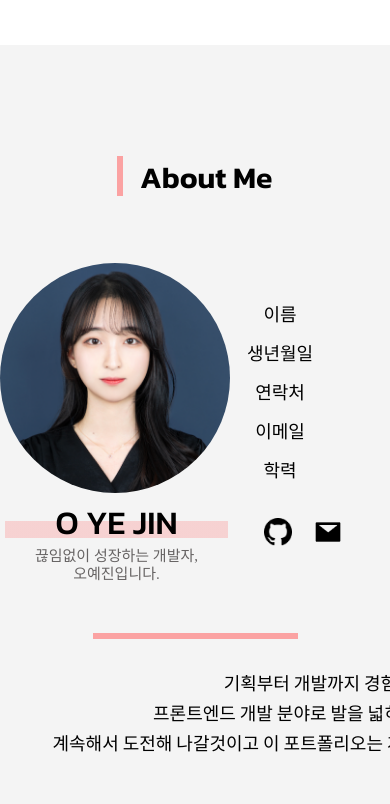
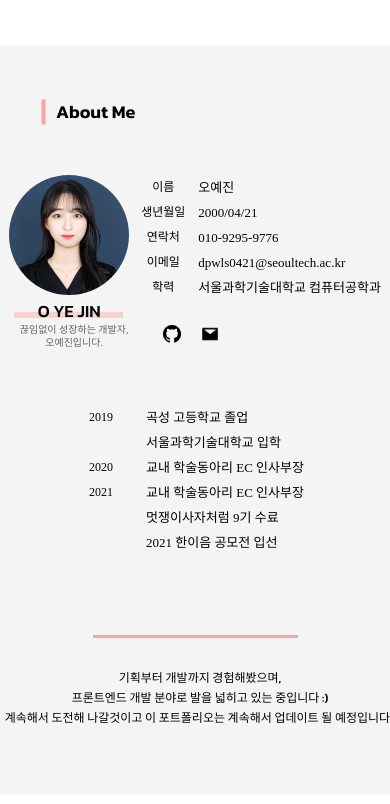
Before and after one commit to yexjin/yejin-portfolio, a React (Create React App) app in the folder portfolio/: page / in a window 390 px wide. Shown: the part 559-1363 px from the top of the page. Built offline with nearby package versions, Linux system fonts and the light colour scheme; a web font is replaced by a local one.

Commit message:
[반응형] AboutMe

```diff
--- a/portfolio/src/components/atoms/AboutMeItem.js
+++ b/portfolio/src/components/atoms/AboutMeItem.js
@@ -6,21 +6,28 @@ display: flex;
 `
 const Items = styled.div`
 width: 70px;
-height: 23px;
+@media screen and (max-width: 767px) {
+    width: 30px;
+}
 `
 
 const Item = styled.div`
-height: 25px;
 width: 100px;
 
 font-family: Noto-Medium;
-font-style: normal;
 font-size: 18px;
 line-height: 25px;
 
 color: #000000;
 margin-bottom: 14px;
 text-align: center;
+
+@media screen and (max-width: 767px) {
+    font-size: 12px;
+    margin-bottom: 0px;
+    width: 50px;
+
+}
 `
 
 const Value = styled.div`
@@ -34,6 +41,11 @@ line-height: 25px;
 color: #000000;
 margin-bottom: 14px;
 margin-left: 92px;
+@media screen and (max-width: 767px) {
+    font-size: 13px;
+     margin-bottom: 0px;
+     margin-left: 30px;
+}
 `
 
 const items = [
--- a/portfolio/src/components/atoms/AboutMeText.js
+++ b/portfolio/src/components/atoms/AboutMeText.js
@@ -12,6 +12,12 @@ text-align: center;
 
 color: #000000;
 margin: 0 auto;
+@media screen and (max-width: 767px) {
+    width: 400px;
+    height: 50px;
+    font-size: 12px;
+    line-height: 20px;
+}
 `
 
 function AboutMeText() {
--- a/portfolio/src/components/atoms/BannerBigText.js
+++ b/portfolio/src/components/atoms/BannerBigText.js
@@ -1,10 +1,6 @@
 import React from 'react'
 import styled from 'styled-components'
 import { Typing } from 'typing-effect-reactjs';
-import AOS from 'aos'
-import 'aos/dist/aos.css'
-
-AOS.init();
 
 const Text = styled.div`
 width: 450px;
@@ -31,7 +27,7 @@ const types = ['프론트엔드 개발자', '더 많이 공부하고 싶은 개
 
 function BannerBigText() {
     return (
-        <Text data-aos="fade-right"  data-aos-duration="500">
+        <Text>
             <Typing
                 text={types}
                 typeSpeed={100}
--- a/portfolio/src/components/atoms/MyActivity.js
+++ b/portfolio/src/components/atoms/MyActivity.js
@@ -7,11 +7,12 @@ display: flex;
 const Items = styled.div`
 display: flex;
 width: 70px;
-height: 23px;
+@media screen and (max-width: 767px) {
+    width: 30px;
+}
 `
 
 const Item = styled.div`
-height: 25px;
 width: 100px;
 
 font-family: Noto-Medium;
@@ -22,6 +23,12 @@ line-height: 25px;
 color: #000000;
 margin-bottom: 14px;
 text-align: center;
+@media screen and (max-width: 767px) {
+    font-size: 12px;
+    margin-bottom: 0px;
+    width: 50px;
+
+}
 `
 
 const Values = styled.div`
@@ -38,6 +45,11 @@ line-height: 25px;
 
 color: #000000;
 margin-bottom: 14px;
+@media screen and (max-width: 767px) {
+    font-size: 13px;
+     margin-bottom: 0px;
+     margin-left: 30px;
+}
 `
 
 const activities = [
--- a/portfolio/src/components/atoms/MyImg.js
+++ b/portfolio/src/components/atoms/MyImg.js
@@ -8,7 +8,14 @@ width: 230px;
 height: 230px;
 border-radius: 50%;
 
-background: #C4C4C4;
+@media screen and (max-width: 1279px) {
+    width: 130px;
+    height: 130px;
+  }
+@media screen and (max-width: 767px) {
+    width: 120px;
+    height: 120px;
+}
 `
 
 const Text = styled.div`
@@ -22,16 +29,26 @@ width: 223px;
 text-align: center;
 margin-left: 5px;
 margin-top: 5px;
+@media screen and (max-width: 1279px) {
+    font-size: 13px;
+    width: 100px;
+  }
+@media screen and (max-width: 767px) {
+    font-size: 10px;
+    margin-left: 10px;
+    line-height: 13px;
+    width: 110px;
+}
 `
 
 function MyImg() {
     return (
         <div data-aos="fade-up"  data-aos-duration="1000">
-        <Img src={Profile}/>
-        <Name />
-        <Text>
-            끊임없이 성장하는 개발자,<br />오예진입니다.
-        </Text>
+            <Img src={Profile}/>
+            <Name />
+            <Text>
+                끊임없이 성장하는 개발자,<br />오예진입니다.
+            </Text>
         </div>
     )
 }
--- a/portfolio/src/components/atoms/Myname.js
+++ b/portfolio/src/components/atoms/Myname.js
@@ -12,6 +12,14 @@ color: #000000;
 margin-top: 10px;
 text-align: center;
 margin-left: 5px;
+@media screen and (max-width: 1279px) {
+  width: 150px;
+  height: 27px;
+  }
+@media screen and (max-width: 767px) {
+width: 109px;
+height: 13px;
+}
 `
 
 const Back = styled.div`
@@ -19,6 +27,10 @@ width: 223px;
 height: 35px;
 background: linear-gradient(to top, #FBA2A269 50%, transparent 41%);
 margin: 0 auto;
+@media screen and (max-width: 767px) {
+width: 109px;
+height: 13px;
+}
 `
 
 const Text = styled.div`
@@ -29,6 +41,17 @@ font-style: normal;
 font-size: 33px;
 line-height: 39px;
 color: #000000;
+@media screen and (max-width: 1279px) {
+  font-size: 28px;
+  width: 100px;
+  height: 27px;
+  }
+@media screen and (max-width: 767px) {
+  font-size: 17px;
+  width: 110px;
+  height: 20px;
+  line-height: 12px;
+}
 `
 
 function Myname() {
--- a/portfolio/src/components/atoms/PageTitle.js
+++ b/portfolio/src/components/atoms/PageTitle.js
@@ -5,6 +5,13 @@ const Title = styled.div`
 display: flex;
 height: 50px;
 margin-top: 49px;
+@media screen and (max-width: 1279px) {
+
+  }
+@media screen and (max-width: 767px) {
+    height: 25px;
+    margin-top: 30px;
+}
 `
 
 const Bar = styled.div`
@@ -13,11 +20,17 @@ height: 6px;
 
 background: #FBA2A2;
 transform: rotate(-90deg);
+@media screen and (max-width: 1279px) {
+    width: 30px;
+  }
+@media screen and (max-width: 767px) {
+    width: 25px;
+    height: 4px;
+}
 `
 
 const Text = styled.div`
-margin-right: 15px;
-margin-top:-15px;
+margin-top:-18px;
 
 font-family: Kanit-SemiBold;
 font-style: normal;
@@ -25,6 +38,14 @@ font-size: 30px;
 line-height: 39px;
 
 color: #000000;
+
+@media screen and (max-width: 1279px) {
+    font-size: 25px;
+  }
+
+@media screen and (max-width: 767px) {
+    font-size: 18px;
+}
 `
 
 function PageTitle({children}) {
--- a/portfolio/src/components/molecules/AboutMeIcons.js
+++ b/portfolio/src/components/molecules/AboutMeIcons.js
@@ -8,6 +8,12 @@ width: 28px;
 height: 28px;
 cursor: pointer;
 
+@media screen and (max-width: 767px) {
+    width: 18px;
+    height: 18px;
+    margin-right: 20px;
+}
+
 `
 
 const Icons = styled.div`
@@ -16,6 +22,10 @@ margin-top: 20px;
 width: 120px;
 display: flex;
 justify-content: space-evenly;
+@media screen and (max-width: 767px) {
+    width: 60px;
+    margin-left: 25px;
+}
 `
 
 function AboutMeIcons() {
--- a/portfolio/src/components/molecules/MyActivity.js
+++ b/portfolio/src/components/molecules/MyActivity.js
@@ -6,6 +6,10 @@ const ActivityBox = styled.div`
 height: 318px;
 width: auto;
 padding-top: 40px;
+@media screen and (max-width: 767px) {
+    height: 180px;
+    padding-top: 0px;
+}
 `
 
 function MyActivity() {
--- a/portfolio/src/components/molecules/TemplateHeader.js
+++ b/portfolio/src/components/molecules/TemplateHeader.js
@@ -5,6 +5,13 @@ import PageTitle from '../atoms/PageTitle'
 const Header = styled.div`
 padding-top: 54px;
 margin-left: 100px;
+@media screen and (max-width: 1279px) {
+    margin-left: 65px;
+  }
+@media screen and (max-width: 767px) {
+    margin-left: 31px;
+    padding-top: 10px;
+}
 `
 
 function TemplateHeader({children}) {
--- a/portfolio/src/components/organisms/AboutMeInform.js
+++ b/portfolio/src/components/organisms/AboutMeInform.js
@@ -7,6 +7,10 @@ const InformBox = styled.div`
 height: 318px;
 width: auto;
 padding-top: 40px;
+@media screen and (max-width: 767px) {
+    height: 180px;
+    padding-top: 0px;
+}
 `
 
 function AboutMeInform() {
--- a/portfolio/src/components/templates/AboutMe.js
+++ b/portfolio/src/components/templates/AboutMe.js
@@ -5,10 +5,8 @@ import Inform from '../organisms/AboutMeInform'
 import MyImg from '../atoms/MyImg'
 import Text from '../atoms/AboutMeText'
 import Activity from '../molecules/MyActivity'
-import AOS from 'aos'
-import 'aos/dist/aos.css'
+import { useMediaQuery } from "react-responsive";
 
-AOS.init();
 
 const Box = styled.div`
 width: 100%;
@@ -16,12 +14,20 @@ height: 889px;
 padding-top: 25px;
 
 background: #F4F4F4;
+@media screen and (max-width: 767px) {
+    height: 750px;
+}
 `
 const Info = styled.div`
 display: flex;
 justify-content: space-evenly;
 margin-top: 40px;
 margin-bottom: 50px;
+@media screen and (max-width: 1279px) {
+
+  }
+@media screen and (max-width: 767px) {
+}
 `
 const Bar = styled.div`
 width: 205px;
@@ -30,11 +36,20 @@ height: 6px;
 background: #FBA2A2;
 margin: 0 auto;
 margin-bottom: 30px;
+@media screen and (max-width: 767px) {
+    width: 205px;
+    height: 3px;
+}
 `
 
 function AboutMe() {
+
+    const isMobile = useMediaQuery({ query: " (max-width: 767px)" });
+
     return (
         <Box>
+            {(!isMobile) && (
+                    <>
                     <Title children='About Me'/>
                     <Info >
                         <MyImg />
@@ -43,6 +58,22 @@ function AboutMe() {
                     </Info>
                     <Bar data-aos="fade-up"  data-aos-duration="1000"/>
                     <Text />
+                    </>
+            )}
+            {isMobile && (
+                <>
+                    <Title children='About Me'/>
+                    <Info >
+                        <MyImg />
+                        <Inform />
+                    </Info>
+                    <Info>
+                        <Activity />
+                    </Info>
+                    <Bar data-aos="fade-up"  data-aos-duration="1000"/>
+                    <Text />
+                </>
+            )}
         </Box>
     )
 }
```
Lines whose indentation alone changed are shown as unchanged.
